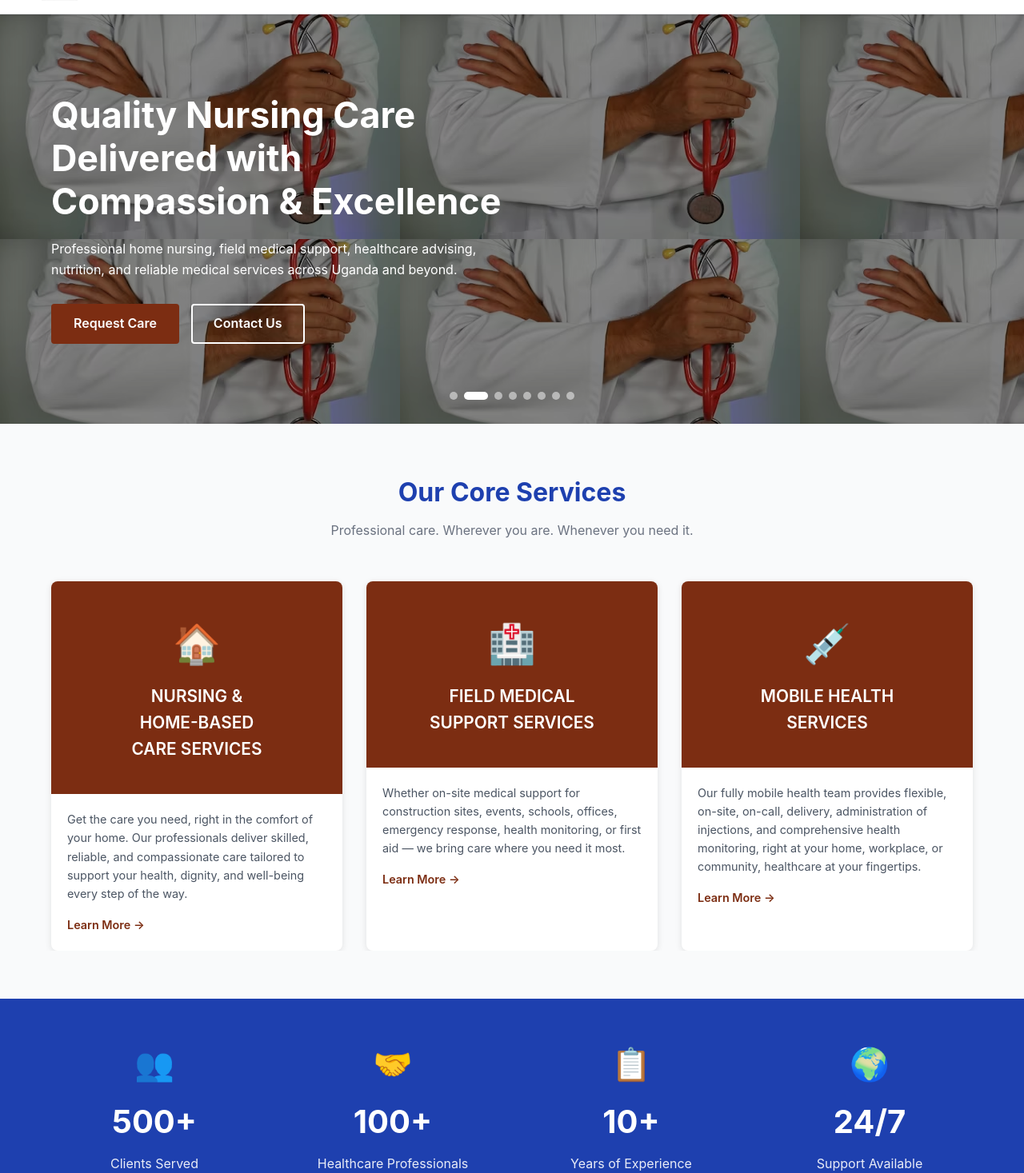
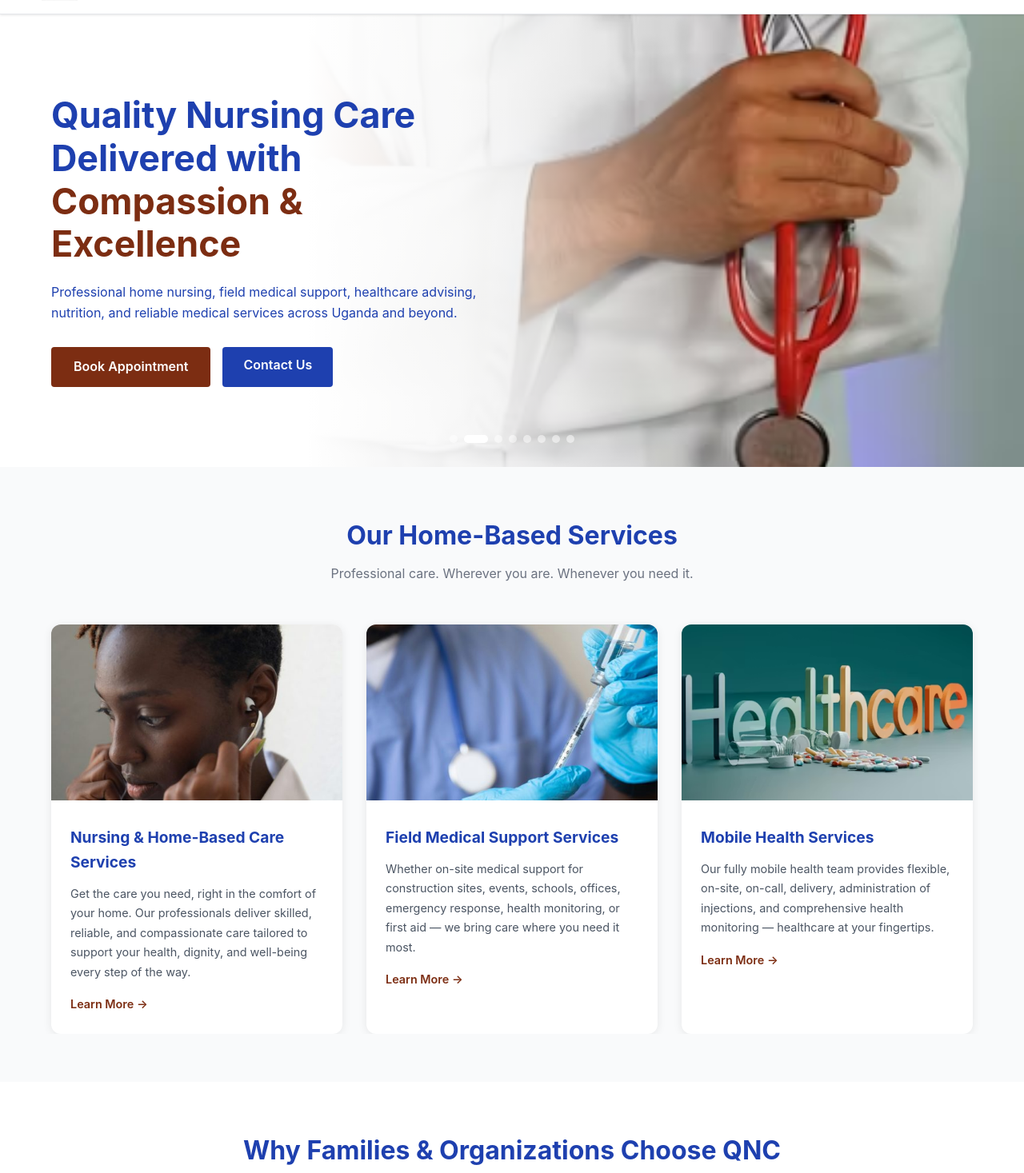
Before and after one commit to Ebiujchris/QNCFE, a React (Vite) app: page / in a window 1280 px wide. Shown: the part 60-1527 px from the top of the page at 80% size. Built offline with nearby package versions, Linux system fonts and the light colour scheme; the HTML template or start-up script is replaced by a standard one.

Commit message:
Adusting on UI

```diff
--- a/src/pages/Home.jsx
+++ b/src/pages/Home.jsx
@@ -36,32 +36,51 @@ function Home() {
 
       {/* Hero Section */}
       <section style={{
-        background: `linear-gradient(rgba(0,0,0,0.4), rgba(0,0,0,0.4)), url('${backgroundImages[currentImageIndex]}')`,
-        backgroundSize: 'cover',
-        backgroundPosition: 'center',
         position: 'relative',
         overflow: 'hidden',
-        transition: 'background-image 1s ease-in-out',
-        padding: '100px 0'
+        padding: '100px 0',
+        minHeight: '500px'
       }}>
+        {/* Background image layer */}
+        <div style={{
+          position: 'absolute',
+          top: 0,
+          left: 0,
+          right: 0,
+          bottom: 0,
+          backgroundImage: `url('${backgroundImages[currentImageIndex]}')`,
+          backgroundSize: 'cover',
+          backgroundPosition: 'center',
+          transition: 'background-image 1s ease-in-out',
+          zIndex: 0
+        }} />
+        {/* White-to-transparent gradient overlay (left to right) */}
+        <div style={{
+          position: 'absolute',
+          top: 0,
+          left: 0,
+          right: 0,
+          bottom: 0,
+          background: 'linear-gradient(to right, rgba(255,255,255,1) 0%, rgba(255,255,255,1) 30%, rgba(255,255,255,0.85) 45%, rgba(255,255,255,0.4) 60%, rgba(255,255,255,0) 75%)',
+          zIndex: 1
+        }} />
         <div className="container" style={{position: 'relative', zIndex: 2}}>
           <div style={{
             textAlign: 'left',
-            color: 'white',
-            maxWidth: '600px'
+            maxWidth: '550px'
           }}>
             <h1 style={{
               fontSize: '2.8rem',
               fontWeight: '700',
               marginBottom: '20px',
-              color: 'white',
+              color: 'var(--primary-blue)',
               lineHeight: '1.2'
-            }}>Quality Nursing Care<br/>Delivered with<br/>Compassion & Excellence</h1>
+            }}>Quality Nursing Care<br/>Delivered with<br/><span style={{color: 'var(--primary-maroon)'}}>Compassion & Excellence</span></h1>
             <p style={{
               fontSize: '1rem',
               marginBottom: '30px',
               lineHeight: '1.6',
-              color: 'white'
+              color: 'var(--primary-blue)'
             }}>Professional home nursing, field medical support, healthcare advising, nutrition, and reliable medical services across Uganda and beyond.</p>
             <div style={{display: 'flex', gap: '15px'}}>
               <Link to="/book" style={{
@@ -74,17 +93,17 @@ function Home() {
                 fontWeight: '600',
                 transition: 'all 0.3s ease'
               }}>
-                Request Care
+                Book Appointment
               </Link>
               <Link to="/contact" style={{
-                background: 'transparent',
+                background: 'var(--primary-blue)',
                 color: 'white',
                 textDecoration: 'none',
                 padding: '10px 26px',
                 borderRadius: '4px',
                 fontSize: '1rem',
                 fontWeight: '600',
-                border: '2px solid white',
+                border: 'none',
                 transition: 'all 0.3s ease'
               }}>
                 Contact Us
@@ -120,12 +139,12 @@ function Home() {
         </div>
       </section>
 
-      {/* Services Overview */}
+      {/* Our Home-Based Services */}
       <section style={{padding: '60px 0', background: '#f9fafb'}}>
         <div className="container">
           <div style={{textAlign: 'center', marginBottom: '50px'}}>
             <h2 style={{fontSize: '2rem', fontWeight: '700', color: 'var(--primary-blue)', marginBottom: '10px'}}>
-              Our Core Services
+              Our Home-Based Services
             </h2>
             <p style={{fontSize: '1rem', color: '#6b7280'}}>
               Professional care. Wherever you are. Whenever you need it.
@@ -133,26 +152,24 @@ function Home() {
           </div>
 
           <div style={{display: 'grid', gridTemplateColumns: 'repeat(auto-fit, minmax(280px, 1fr))', gap: '30px'}}>
-            {/* Nursing Card */}
+            {/* Nursing & Home-Based Care */}
             <div style={{
               background: 'white',
-              borderRadius: '8px',
+              borderRadius: '12px',
               overflow: 'hidden',
-              boxShadow: '0 2px 8px rgba(0,0,0,0.1)',
+              boxShadow: '0 2px 12px rgba(0,0,0,0.08)',
               transition: 'transform 0.3s ease'
             }}>
-              <div style={{
-                background: 'var(--primary-maroon)',
-                padding: '40px 20px',
-                textAlign: 'center'
-              }}>
-                <div style={{fontSize: '3rem', marginBottom: '10px'}}>🏠</div>
-                <h3 style={{fontSize: '1.3rem', fontWeight: '600', color: 'white'}}>
-                  NURSING &<br/>HOME-BASED<br/>CARE SERVICES
+              <img
+                src="/images/bedside nursing pic.jpg"
+                alt="Nursing and Home-Based Care"
+                style={{width: '100%', height: '220px', objectFit: 'cover'}}
+              />
+              <div style={{padding: '24px'}}>
+                <h3 style={{fontSize: '1.2rem', fontWeight: '700', color: 'var(--primary-blue)', marginBottom: '12px'}}>
+                  Nursing & Home-Based Care Services
                 </h3>
-              </div>
-              <div style={{padding: '20px'}}>
-                <p style={{fontSize: '0.9rem', color: '#4b5563', lineHeight: '1.6', marginBottom: '15px'}}>
+                <p style={{fontSize: '0.9rem', color: '#4b5563', lineHeight: '1.7', marginBottom: '15px'}}>
                   Get the care you need, right in the comfort of your home. Our professionals deliver skilled, reliable, and compassionate care tailored to support your health, dignity, and well-being every step of the way.
                 </p>
                 <Link to="/services" style={{
@@ -166,26 +183,24 @@ function Home() {
               </div>
             </div>
 
-            {/* Field Medical Card */}
+            {/* Field Medical Support */}
             <div style={{
               background: 'white',
-              borderRadius: '8px',
+              borderRadius: '12px',
               overflow: 'hidden',
-              boxShadow: '0 2px 8px rgba(0,0,0,0.1)',
+              boxShadow: '0 2px 12px rgba(0,0,0,0.08)',
               transition: 'transform 0.3s ease'
             }}>
-              <div style={{
-                background: 'var(--primary-maroon)',
-                padding: '40px 20px',
-                textAlign: 'center'
-              }}>
-                <div style={{fontSize: '3rem', marginBottom: '10px'}}>🏥</div>
-                <h3 style={{fontSize: '1.3rem', fontWeight: '600', color: 'white'}}>
-                  FIELD MEDICAL<br/>SUPPORT SERVICES
+              <img
+                src="/images/medical services pic.jpg"
+                alt="Field Medical Support Services"
+                style={{width: '100%', height: '220px', objectFit: 'cover'}}
+              />
+              <div style={{padding: '24px'}}>
+                <h3 style={{fontSize: '1.2rem', fontWeight: '700', color: 'var(--primary-blue)', marginBottom: '12px'}}>
+                  Field Medical Support Services
                 </h3>
-              </div>
-              <div style={{padding: '20px'}}>
-                <p style={{fontSize: '0.9rem', color: '#4b5563', lineHeight: '1.6', marginBottom: '15px'}}>
+                <p style={{fontSize: '0.9rem', color: '#4b5563', lineHeight: '1.7', marginBottom: '15px'}}>
                   Whether on-site medical support for construction sites, events, schools, offices, emergency response, health monitoring, or first aid — we bring care where you need it most.
                 </p>
                 <Link to="/services" style={{
@@ -199,27 +214,25 @@ function Home() {
               </div>
             </div>
 
-            {/* Mobile Health Card */}
+            {/* Mobile Health Services */}
             <div style={{
               background: 'white',
-              borderRadius: '8px',
+              borderRadius: '12px',
               overflow: 'hidden',
-              boxShadow: '0 2px 8px rgba(0,0,0,0.1)',
+              boxShadow: '0 2px 12px rgba(0,0,0,0.08)',
               transition: 'transform 0.3s ease'
             }}>
-              <div style={{
-                background: 'var(--primary-maroon)',
-                padding: '40px 20px',
-                textAlign: 'center'
-              }}>
-                <div style={{fontSize: '3rem', marginBottom: '10px'}}>💉</div>
-                <h3 style={{fontSize: '1.3rem', fontWeight: '600', color: 'white'}}>
-                  MOBILE HEALTH<br/>SERVICES
+              <img
+                src="/images/healthcare.avif"
+                alt="Mobile Health Services"
+                style={{width: '100%', height: '220px', objectFit: 'cover'}}
+              />
+              <div style={{padding: '24px'}}>
+                <h3 style={{fontSize: '1.2rem', fontWeight: '700', color: 'var(--primary-blue)', marginBottom: '12px'}}>
+                  Mobile Health Services
                 </h3>
-              </div>
-              <div style={{padding: '20px'}}>
-                <p style={{fontSize: '0.9rem', color: '#4b5563', lineHeight: '1.6', marginBottom: '15px'}}>
-                  Our fully mobile health team provides flexible, on-site, on-call, delivery, administration of injections, and comprehensive health monitoring, right at your home, workplace, or community, healthcare at your fingertips.
+                <p style={{fontSize: '0.9rem', color: '#4b5563', lineHeight: '1.7', marginBottom: '15px'}}>
+                  Our fully mobile health team provides flexible, on-site, on-call, delivery, administration of injections, and comprehensive health monitoring — healthcare at your fingertips.
                 </p>
                 <Link to="/services" style={{
                   color: 'var(--primary-maroon)',
@@ -235,33 +248,6 @@ function Home() {
         </div>
       </section>
 
-      {/* Stats Section */}
-      <section style={{background: 'var(--primary-blue)', color: 'white', padding: '50px 0'}}>
-        <div className="container">
-          <div style={{display: 'grid', gridTemplateColumns: 'repeat(auto-fit, minmax(150px, 1fr))', gap: '40px', textAlign: 'center'}}>
-            <div>
-              <div style={{fontSize: '2.5rem', fontWeight: '700', marginBottom: '8px'}}>👥</div>
-              <div style={{fontSize: '2.5rem', fontWeight: '700', marginBottom: '8px'}}>500+</div>
-              <div style={{fontSize: '1rem', opacity: '0.9'}}>Clients Served</div>
-            </div>
-            <div>
-              <div style={{fontSize: '2.5rem', fontWeight: '700', marginBottom: '8px'}}>🤝</div>
-              <div style={{fontSize: '2.5rem', fontWeight: '700', marginBottom: '8px'}}>100+</div>
-              <div style={{fontSize: '1rem', opacity: '0.9'}}>Healthcare Professionals</div>
-            </div>
-            <div>
-              <div style={{fontSize: '2.5rem', fontWeight: '700', marginBottom: '8px'}}>📋</div>
-              <div style={{fontSize: '2.5rem', fontWeight: '700', marginBottom: '8px'}}>10+</div>
-              <div style={{fontSize: '1rem', opacity: '0.9'}}>Years of Experience</div>
-            </div>
-            <div>
-              <div style={{fontSize: '2.5rem', fontWeight: '700', marginBottom: '8px'}}>🌍</div>
-              <div style={{fontSize: '2.5rem', fontWeight: '700', marginBottom: '8px'}}>24/7</div>
-              <div style={{fontSize: '1rem', opacity: '0.9'}}>Support Available</div>
-            </div>
-          </div>
-        </div>
-      </section>
 
       {/* Why Choose QNC */}
       <section style={{padding: '60px 0', background: 'white'}}>
```
Also changed, not shown: src/index.css (+8 -8 lines).
